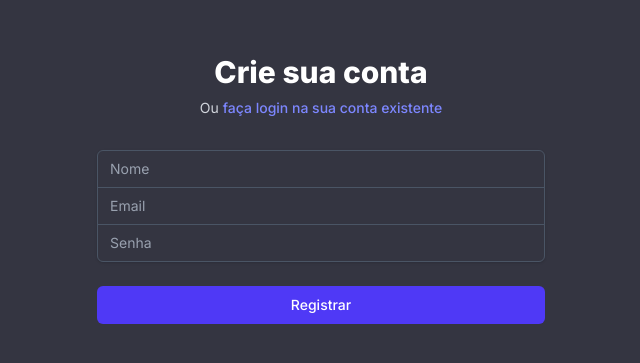
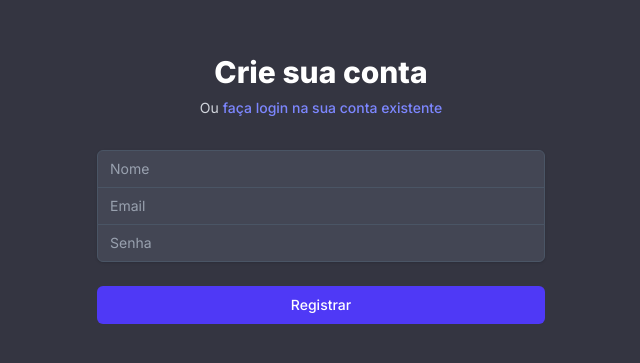
Before and after one commit to webereaugusto/saas, a Next.js app: page /register in a window 1280 px wide. Shown: the part 223-586 px from the top of the page, without its empty margins (319-959 px from the left). Built offline with nearby package versions, Linux system fonts and the light colour scheme.

Commit message:
Alterado cor do texto dos inputs para branco nas páginas de login e registro

```diff
--- a/src/app/login/page.tsx
+++ b/src/app/login/page.tsx
@@ -67,7 +67,7 @@ export default function Login() {
                 type="email"
                 autoComplete="email"
                 required
-                className="appearance-none rounded-none relative block w-full px-3 py-2 border border-gray-600 placeholder-gray-400 text-gray-900 rounded-t-md focus:outline-none focus:ring-indigo-500 focus:border-indigo-500 focus:z-10 sm:text-sm"
+                className="appearance-none rounded-none relative block w-full px-3 py-2 border border-gray-600 placeholder-gray-400 text-white bg-[#434654] rounded-t-md focus:outline-none focus:ring-indigo-500 focus:border-indigo-500 focus:z-10 sm:text-sm"
                 placeholder="Email"
               />
             </div>
@@ -81,7 +81,7 @@ export default function Login() {
                 type="password"
                 autoComplete="current-password"
                 required
-                className="appearance-none rounded-none relative block w-full px-3 py-2 border border-gray-600 placeholder-gray-400 text-gray-900 rounded-b-md focus:outline-none focus:ring-indigo-500 focus:border-indigo-500 focus:z-10 sm:text-sm"
+                className="appearance-none rounded-none relative block w-full px-3 py-2 border border-gray-600 placeholder-gray-400 text-white bg-[#434654] rounded-b-md focus:outline-none focus:ring-indigo-500 focus:border-indigo-500 focus:z-10 sm:text-sm"
                 placeholder="Senha"
               />
             </div>
--- a/src/app/register/page.tsx
+++ b/src/app/register/page.tsx
@@ -68,7 +68,7 @@ export default function Register() {
                 name="name"
                 type="text"
                 required
-                className="appearance-none rounded-none relative block w-full px-3 py-2 border border-gray-600 placeholder-gray-400 text-gray-900 rounded-t-md focus:outline-none focus:ring-indigo-500 focus:border-indigo-500 focus:z-10 sm:text-sm"
+                className="appearance-none rounded-none relative block w-full px-3 py-2 border border-gray-600 placeholder-gray-400 text-white bg-[#434654] rounded-t-md focus:outline-none focus:ring-indigo-500 focus:border-indigo-500 focus:z-10 sm:text-sm"
                 placeholder="Nome"
               />
             </div>
@@ -82,7 +82,7 @@ export default function Register() {
                 type="email"
                 autoComplete="email"
                 required
-                className="appearance-none rounded-none relative block w-full px-3 py-2 border border-gray-600 placeholder-gray-400 text-gray-900 focus:outline-none focus:ring-indigo-500 focus:border-indigo-500 focus:z-10 sm:text-sm"
+                className="appearance-none rounded-none relative block w-full px-3 py-2 border border-gray-600 placeholder-gray-400 text-white bg-[#434654] focus:outline-none focus:ring-indigo-500 focus:border-indigo-500 focus:z-10 sm:text-sm"
                 placeholder="Email"
               />
             </div>
@@ -96,7 +96,7 @@ export default function Register() {
                 type="password"
                 autoComplete="new-password"
                 required
-                className="appearance-none rounded-none relative block w-full px-3 py-2 border border-gray-600 placeholder-gray-400 text-gray-900 rounded-b-md focus:outline-none focus:ring-indigo-500 focus:border-indigo-500 focus:z-10 sm:text-sm"
+                className="appearance-none rounded-none relative block w-full px-3 py-2 border border-gray-600 placeholder-gray-400 text-white bg-[#434654] rounded-b-md focus:outline-none focus:ring-indigo-500 focus:border-indigo-500 focus:z-10 sm:text-sm"
                 placeholder="Senha"
               />
             </div>
```
